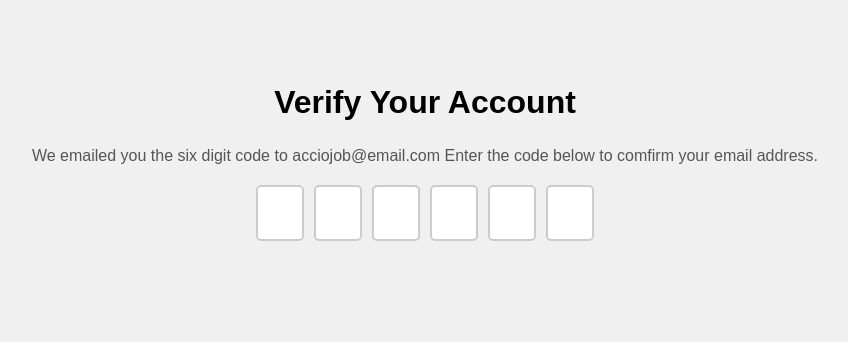
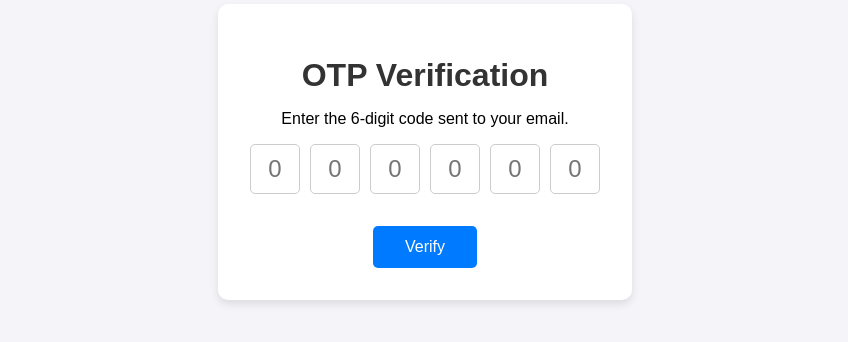
Before and after one commit to acciojob/OTP-Adarsh11234, a website: page main.html in a window 1280 px wide. Shown: the part 248-590 px from the top of the page, without its empty margins (215-1063 px from the left). Drawn offline with Linux system fonts and the light colour scheme; files that its build step writes are made by us from their sources.

Commit message:
created a submission

```diff
--- a/main.html
+++ b/main.html
@@ -1,27 +1,28 @@
-<!DOCTYPE html>
 
-<html>
+<html lang="en">
+<head>
+  <meta charset="UTF-8">
+  <meta name="viewport" content="width=device-width, initial-scale=1.0">
+  <title>OTP Verification</title>
+  <link rel="stylesheet" href="styles/styles.css">
+</head>
+<body>
+  <div class="container">
+    <h1 id="verification_heading">OTP Verification</h1>
+    <p id="verification_subtext">Enter the 6-digit code sent to your email.</p>
 
-<head>
-	<link rel="stylesheet" href="styles.css">
-</head>
-
-<body>
-	<!-- the entire body must be written by student -->
-	 <h1 id="verification_heading">Verify Your Account</h1>
-    <p id="verification_subtext">We emailed you the six digit code to  acciojob@email.com Enter the code below to comfirm your email address.</p>
     <div class="code-container">
-        <input type="text" class="code" maxlength="1">
-        <input type="text" class="code" maxlength="1">
-        <input type="text" class="code" maxlength="1">
-        <input type="text" class="code" maxlength="1">
-        <input type="text" class="code" maxlength="1">
-        <input type="text" class="code" maxlength="1">
+      <input type="number" class="code" placeholder="0" min="0" max="9" required>
+      <input type="number" class="code" placeholder="0" min="0" max="9" required>
+      <input type="number" class="code" placeholder="0" min="0" max="9" required>
+      <input type="number" class="code" placeholder="0" min="0" max="9" required>
+      <input type="number" class="code" placeholder="0" min="0" max="9" required>
+      <input type="number" class="code" placeholder="0" min="0" max="9" required>
     </div>
 
-    <script type="text/javascript" src="./script.js">
-</script>
+    <button id="verify-button">Verify</button>
+  </div>
 
+  <script src="scripts/script.js"></script>
 </body>
-
 </html>
--- a/script.js
+++ b/script.js
@@ -1,19 +1,17 @@
-//your JS code here. If required. const inputs = document.querySelectorAll('.code');
+const codes = document.querySelectorAll('.code');
 
-        inputs.forEach((input, index) => {
-            input.addEventListener('input', (e) => {
-                const value = e.target.value;
-                if (value && index < inputs.length - 1) {
-                    inputs[index + 1].focus();
-                }
-            });
+codes.forEach((code, idx) => {
+  code.addEventListener('input', (e) => {
 
-            input.addEventListener('keydown', (e) => {
-                if (e.key === 'Backspace') {
-                    if (!e.target.value && index > 0) {
-                        inputs[index - 1].focus();
-                        inputs[index - 1].value = '';
-                    }
-                }
-            });
-        });
+    if (e.target.value.length === 1 && idx < codes.length - 1) {
+      codes[idx + 1].focus();
+    }
+  });
+
+  code.addEventListener('keydown', (e) => {
+
+    if (e.key === 'Backspace' && idx > 0 && e.target.value === '') {
+      codes[idx - 1].focus();
+    }
+  });
+});
--- a/styles.css
+++ b/styles.css
@@ -1,38 +1,69 @@
-/*  your css code here. If applicable */
+
 body {
   font-family: Arial, sans-serif;
+  background-color: #f4f4f9;
   display: flex;
-            flex-direction: column;
   justify-content: center;
   align-items: center;
   height: 100vh;
   margin: 0;
-            background-color: #f0f0f0;
 }
+
+.container {
+  text-align: center;
+  background-color: #fff;
+  padding: 2rem;
+  border-radius: 10px;
+  box-shadow: 0 4px 8px rgba(0, 0, 0, 0.1);
+}
+
 #verification_heading {
   font-size: 2rem;
-            margin-bottom: 10px;
+  margin-bottom: 0.5rem;
+  color: #333;
 }
-        #verification_subtext {
-            font-size: 1rem;
-            margin-bottom: 20px;
-            color: #555;
-        }
+
+
 .code-container {
   display: flex;
+  justify-content: center;
   gap: 10px;
+  margin-bottom: 2rem;
 }
+
 .code {
-            width: 40px;
+  width: 50px;
   height: 50px;
   text-align: center;
   font-size: 1.5rem;
-            border: 2px solid #ccc;
+  border: 1px solid #ccc;
   border-radius: 5px;
   outline: none;
-            background-color: #fff;
+  transition: border-color 0.3s ease;
 }
+
 .code:focus {
   border-color: #007bff;
-            box-shadow: 0 0 5px rgba(0, 123, 255, 0.5);
 }
+
+.code::-webkit-inner-spin-button,
+.code::-webkit-outer-spin-button {
+  -webkit-appearance: none;
+  margin: 0;
+}
+
+
+#verify-button {
+  padding: 0.75rem 2rem;
+  font-size: 1rem;
+  color: #fff;
+  background-color: #007bff;
+  border: none;
+  border-radius: 5px;
+  cursor: pointer;
+  transition: background-color 0.3s ease;
+}
+
+#verify-button:hover {
+  background-color: #0056b3;
+}
```
Lines whose indentation alone changed are shown as unchanged.
